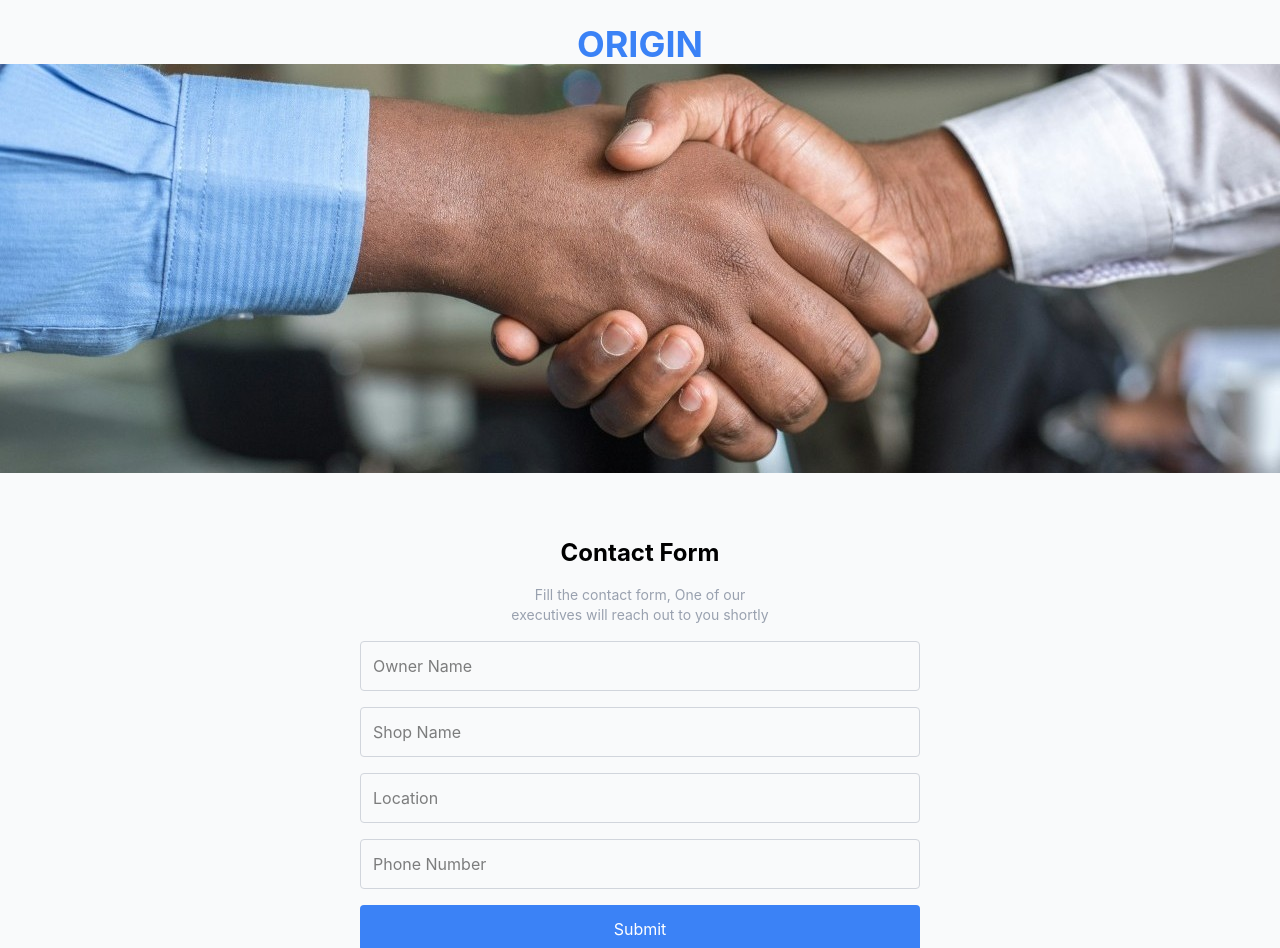
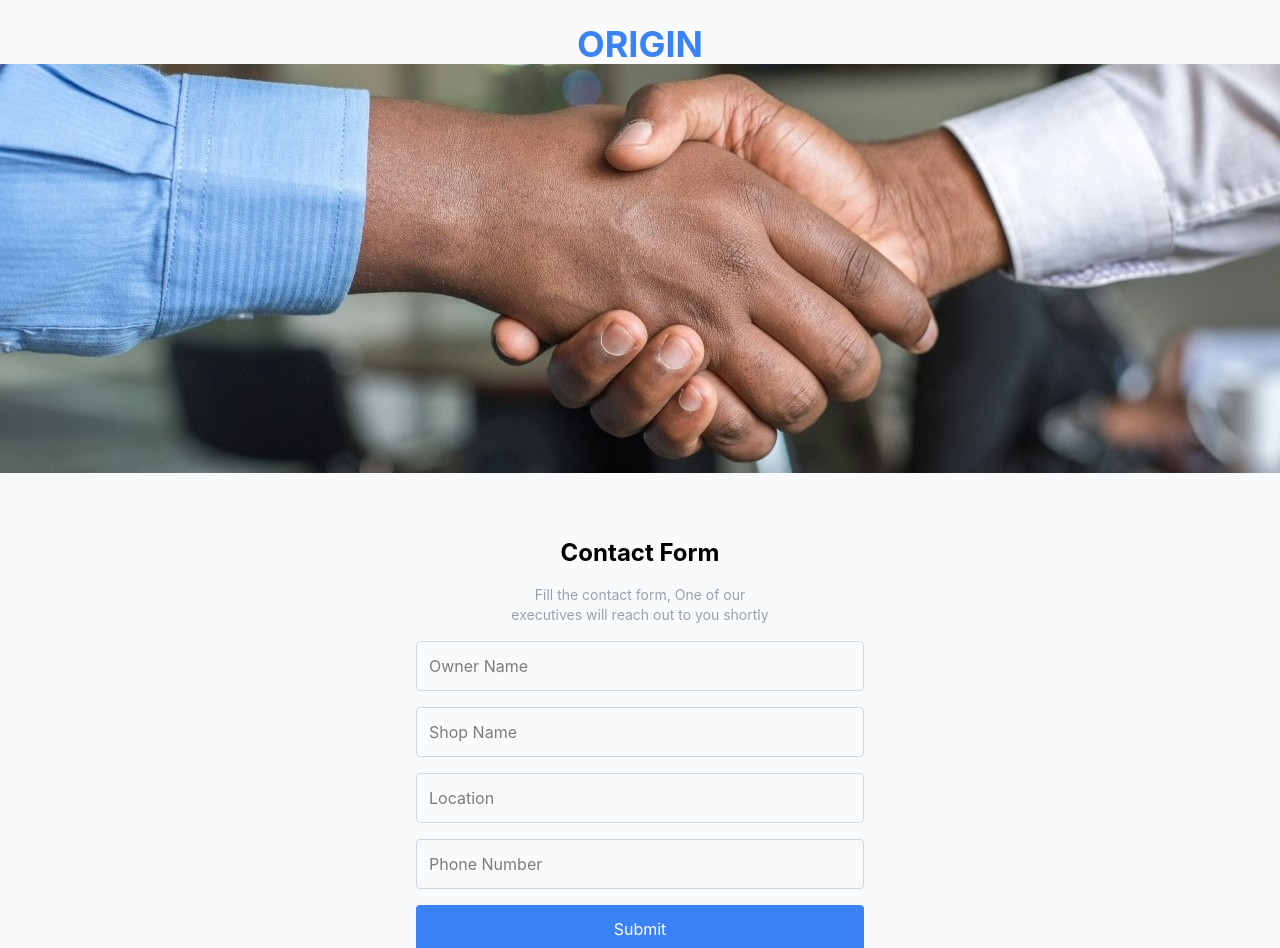
Before and after one commit to sonavbinu/newProject, a React app in the folder frontend/: page /contact in a window 1280 px wide. Shown: the top 948 px of the page. Built offline with nearby package versions, Linux system fonts and the light colour scheme; the HTML template or start-up script is replaced by a standard one.

Commit message:
Add few changes

```diff
--- a/frontend/src/Pages/Register/Contact/Contact.jsx
+++ b/frontend/src/Pages/Register/Contact/Contact.jsx
@@ -5,24 +5,24 @@ import { useNavigate } from "react-router-dom";
 const Contact = () => {
   const navigate = useNavigate();
   return (
-    <div className="min-h-screen bg-gray-50 flex flex-col">
+    <div className="min-h-screen bg-gray-50 w-full flex flex-col ">
       <div className="py-6 text-center">
         {" "}
         <h1 className="text-4xl font-bold text-[var(--primary-color)]">
           ORIGIN{" "}
         </h1>
-        <img src={handShake} alt="" />
+        <img src={handShake} alt="" className="w-full" />
         <div className="flex flex-col items-center justify-center gap-4  mt-6 px-6 lg:px-20 py-10 rounded">
           <h1 className="text-2xl font-bold">Contact Form</h1>
           <p className="text-gray-400 text-sm">
             Fill the contact form, One of our <br />
             executives will reach out to you shortly
           </p>
-          <form className="flex flex-col gap-4 w-[50%]">
+          <form className="flex flex-col gap-4 max-w-md mx-auto w-full">
             <input
               type="text"
               placeholder="Owner Name"
-              className="p-3 border border-gray-300 rounded focus:ring-2 focus:ring-[var(--primary-color)]  focus:outline-none"
+              className="p-3 border  border-gray-300 rounded focus:ring-2 focus:ring-[var(--primary-color)]  focus:outline-none"
             />
             <input
               type="text"
```
